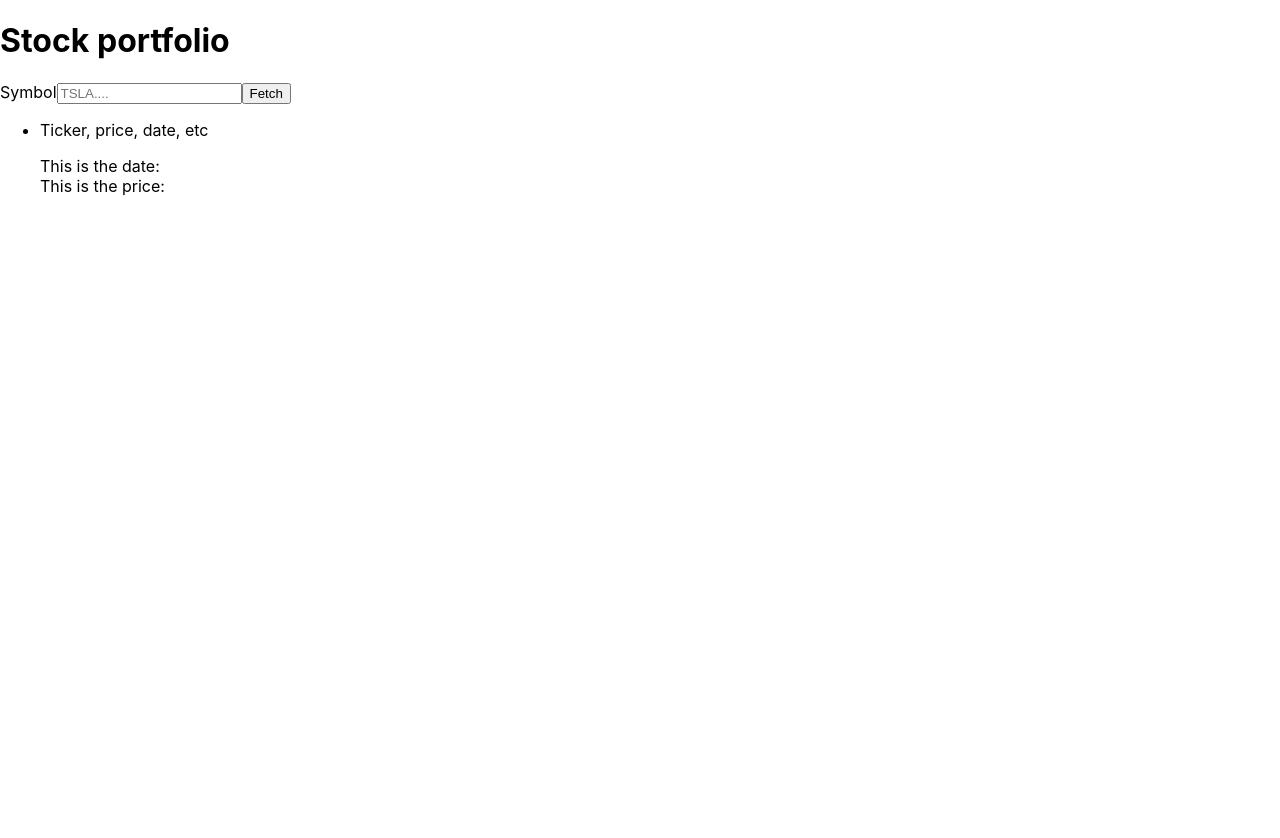
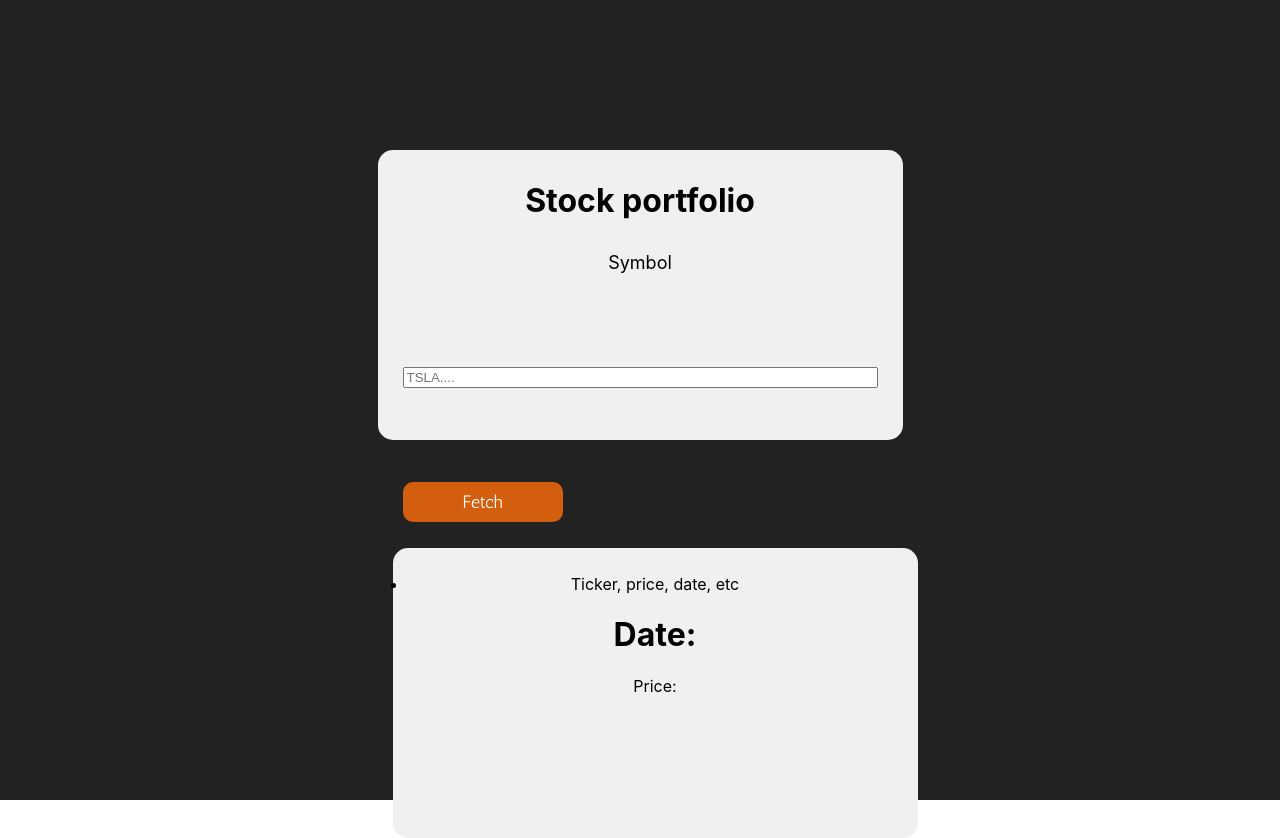
Before and after one commit to rakenduste-programmeerimine-2021/investofox, a React (Create React App) app in the folder frontend/: page /portfolio in a window 1280 px wide. Before the commit the page ends 800 px from the top, so only its background shows below. Built offline with nearby package versions, Linux system fonts and the light colour scheme.

Commit message:
useState for fetched data

```diff
--- a/frontend/src/components/LoginForm.js
+++ b/frontend/src/components/LoginForm.js
@@ -2,7 +2,6 @@ import React from 'react';
 import './LoginForm.css';
 import { Link, Redirect } from 'react-router-dom';
 import { useState } from 'react';
-import axios from 'axios'
 
 function LoginForm() {
     const [password, setPassword] = useState('')
@@ -27,7 +26,8 @@ function LoginForm() {
         }).then((res) => {
             if(res.ok)
             setRedirect(true)
-                console.log(res.json())
+                const returnedData = res.json()
+                console.log(returnedData)
                 console.log("User sign-in successful!")
         }).catch((e) => {
             console.error(e)
--- /dev/null
+++ b/frontend/src/components/PortfolioForm.js
@@ -0,0 +1,98 @@
+import axios from "axios"
+import React, { useEffect, useState } from 'react'
+
+export function PortfolioForm() {
+
+    const [symbol, setSymbol] = useState('')
+    const [stockChartXValues, setStockChartXValues] = useState([])
+    const [stockChartYValues, setStockChartYValues] = useState([])
+    const [loading, setLoading]= useState(true)
+
+    const handleSubmit = async(value) =>{
+        value.preventDefault()
+        const apikey= "M7DSRJECMBCEEWGF"
+        const ticker = symbol
+
+        try{
+            axios.get(`https://www.alphavantage.co/query?function=TIME_SERIES_DAILY&symbol=${ticker}&apikey=${apikey}`)
+            .then(res =>{
+
+                if(res.ok){
+                    setLoading(false)
+                }
+                const data = res.data
+                console.log(data, "this is Data")
+
+
+                const getStocks = (date, price) =>{
+                    return(
+                        <div>
+                            <li>
+                                {data.map(post =>{
+                                    return(
+                                        <div key={ post.id}>
+                                            <h4>{ stockChartXValues}</h4>
+                                            <h4>{ stockChartYValues}</h4>
+                                        </div>
+                                    )
+                                })}
+                            </li>
+                        </div>
+                    )
+                }
+
+                for( var key in data['Time Series (Daily)']) {
+
+
+                    setStockChartXValues([...stockChartXValues, key[10]])
+
+                    setStockChartYValues([data[`Time Series (Daily)`]
+                    [key]['4. close']])
+                    //console.log("Date: " + stockChartXValues)
+                    //console.log("Close price: " + stockChartYValues)
+                    //getStocks(stockChartXValues, stockChartYValues )
+                }
+                console.log(stockChartXValues, "key values")
+                console.log(setStockChartXValues([]))
+
+            }).catch(e =>{
+                console.error(e)
+            })
+        }catch(error){
+            console.log(error)
+        }
+        }
+
+        return (
+            <div className="login-container">
+                <h1>Stock portfolio</h1>
+                <form onSubmit={handleSubmit} className="login-content">
+                    <label>Symbol</label>
+                            <input
+                                type="text"
+                                name="stockSymbol"
+                                placeholder="TSLA...."
+                                onChange={(e) => setSymbol(e.target.value)}
+                                required
+                            />
+
+                    <button className="login-loginButton">Fetch</button>
+                </form>
+                <ul className="login-container">
+                    <li>
+                        <p>Ticker, price, date, etc</p>
+                        {!loading ? (
+                            <div>Loading...</div>
+                        ) : (
+                            <div>
+                                <h1>Date: {stockChartXValues}</h1>
+                                <p>Price: {stockChartYValues}</p>
+                            </div>
+                        )}
+                    </li>
+                </ul>
+            </div>
+        )
+    }
+
+    export default PortfolioForm
--- a/frontend/src/pages/Portfolio.js
+++ b/frontend/src/pages/Portfolio.js
@@ -1,81 +1,21 @@
-
-import axios from "axios"
-import React, { useEffect, useState } from 'react'
-
+import React from 'react';
+import PortfolioForm from '../components/PortfolioForm';
+import logo from '../InvestoFoxLogo.svg';
+import { Link } from 'react-router-dom';
+import './Login.css';
 
 export function Portfolio() {
 
-    const [symbol, setSymbol] = useState('')
-    const [stockChartXValues, setStockChartXValues] = useState([])
-    const [stockChartYValues, setStockChartYValues] = useState([])
-    const [loading, setLoading]= useState(true)
-
-
-
-    const handleSubmit = async(value) =>{
-        value.preventDefault()
-        const apikey= "M7DSRJECMBCEEWGF"
-        const ticker = symbol
-
-        try{
-            axios.get(`https://www.alphavantage.co/query?function=TIME_SERIES_DAILY&symbol=${ticker}&apikey=${apikey}`)
-            .then(res =>{
-                const returnData = JSON.stringify(res)
-
-                if(res.ok){
-                    const data = res.data
-                    console.log(data)
-                    setLoading(false)
-                }
-                console.log(res.data)
-                const data = res.data
-                console.log(data)
-
-                for( var key in data['Time Series (Daily)']) {
-                    setStockChartXValues(key)
-                    setStockChartYValues(data[`Time Series (Daily)`]
-                    [key]['1. open'])
-                    console.log("this is it: " + stockChartXValues)
-                    console.log("this is that: " + stockChartYValues)
-                }
-            }).catch(e =>{
-                console.error(e)
-            })
-        }catch(error){
-            console.log(error)
-        }
-        }
-
     return (
-        <div>
-            <h1>Stock portfolio</h1>
-            <form onSubmit={handleSubmit}>
-                <label>Symbol</label>
-                        <input
-                            type="text"
-                            name="stockSymbol"
-                            placeholder="TSLA...."
-                            onChange={(e) => setSymbol(e.target.value)}
-                            required
-                        />
-
-                <button>Fetch</button>
-            </form>
-            <ul>
-                <li>
-                    <p>Ticker, price, date, etc</p>
-                    {!loading ? (
-                        <div>Loading...</div>
-                    ) : (
-                        <div>
-                            <div>
-                            <label>This is the date: {stockChartXValues}</label> <br />
-                            <label>This is the price: {stockChartYValues}</label>
-                            </div>
-                        </div>
-                    )}
-                </li>
-            </ul>
+        <div className="login-body">
+            <div className="login-logoContainer">
+                <Link to="/portfolio">
+                    <img src={logo} alt="InvestoFox logo" className="logo" />
+                </Link>
+            </div>
+            <div className="login-loginForm">
+                <PortfolioForm />
+            </div>
         </div>
     )
 }
```
Also changed, not shown: 1 other file (tests, documents, lock files or other folders).
